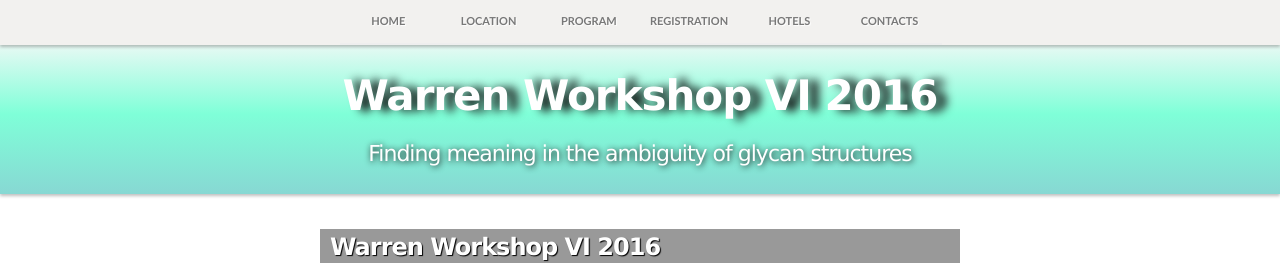
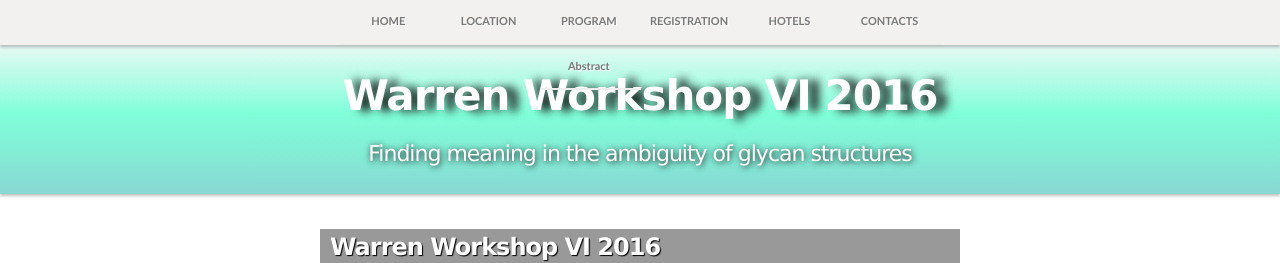
Before and after one commit to yamazakiM/test_warren2016, a Jekyll site: the page built from index.md, in a window 1280 px wide. Shown: the top 263 px of the page. Built offline with Jekyll 4.4.1, drawn with Linux system fonts in a browser that asks for light colours; nearby versions of some CDN libraries; library files that are not in the unit come from our copies.

Commit message:
Update menu.html

```diff
--- a/_includes/menu.html
+++ b/_includes/menu.html
@@ -24,6 +24,11 @@
                  <div class="globalNavItem_group">
                    <a class=globalNavItem_btn href="{{site.url}}/program">
                      <span class="globalNavItem_text">PROGRAM</span>
+                  </a>
+                 </div>
+                  <div class="globalNavItem_group">
+                   <a class=globalNavItem_btn href="{{site.url}}/abstract">
+                     <span class="globalNavItem_text">Abstract</span>
                   </a>
                  </div>
                </li>
```
